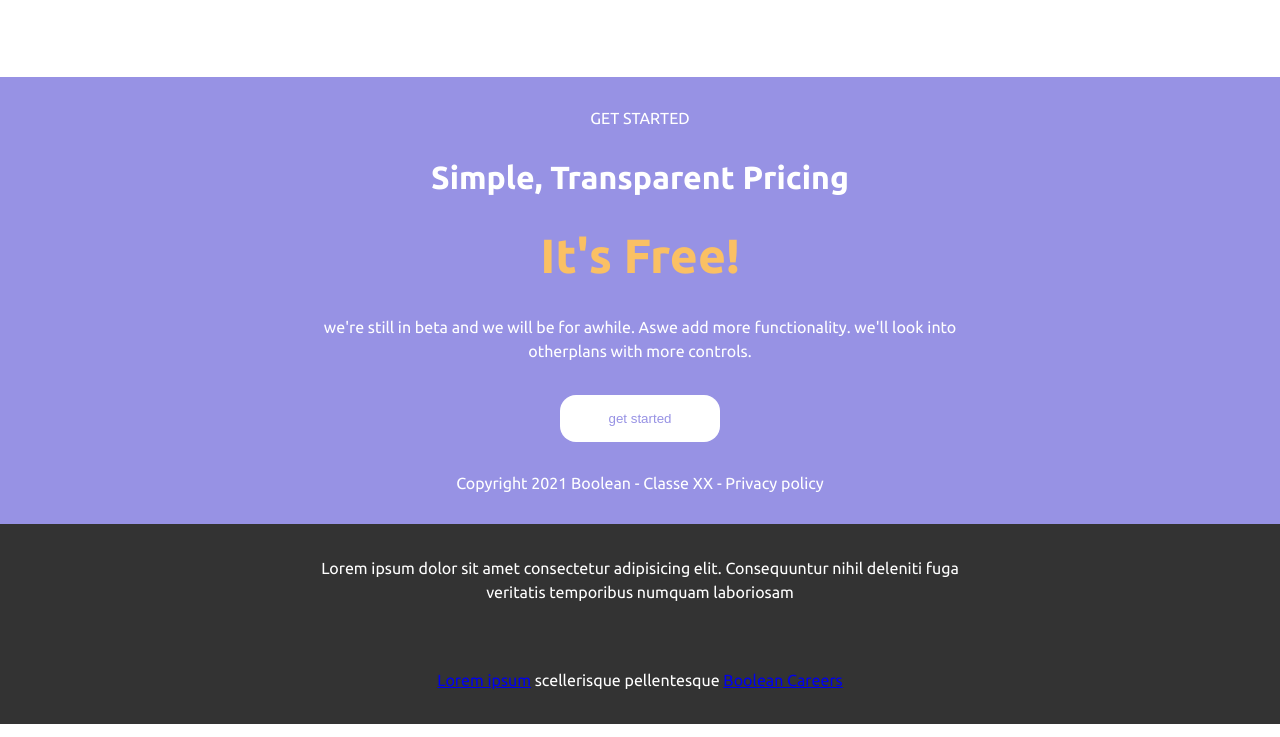
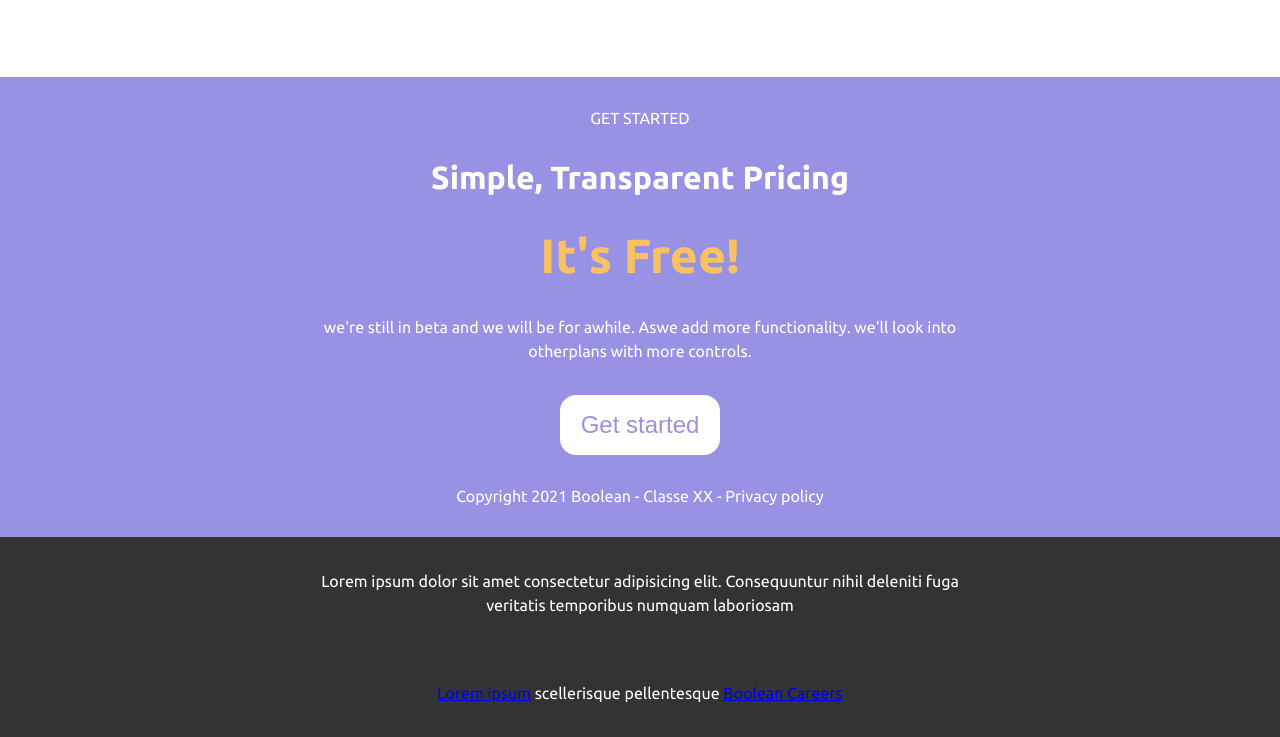
Before and after one commit to LucaRanieri96/htmlcss-responsive-layout, a plain HTML site: page index.html in a window 1280 px wide. Shown: the part 4214-4951 px from the top of the page. Drawn offline with Linux system fonts and the light colour scheme.

Commit message:
cta button fix

```diff
--- a/assets/css/style.css
+++ b/assets/css/style.css
@@ -143,6 +143,7 @@ section {
     margin-bottom: 2rem;
     color: var(--primary);
     width: 25%;
+    font-size: 1.5rem;
 }
 
 .cta h3 {
--- a/index.html
+++ b/index.html
@@ -234,7 +234,7 @@
                     <h2>It's Free!</h2>
                     <p>we're still in beta and we will be for awhile. Aswe add more functionality. we'll look into otherplans with more controls.</p>
                     <div class="align-center">
-                        <button>get started</button>
+                        <button>Get started</button>
                     </div>
                     <span>Copyright 2021 Boolean - Classe XX - Privacy policy</span>
 
```
